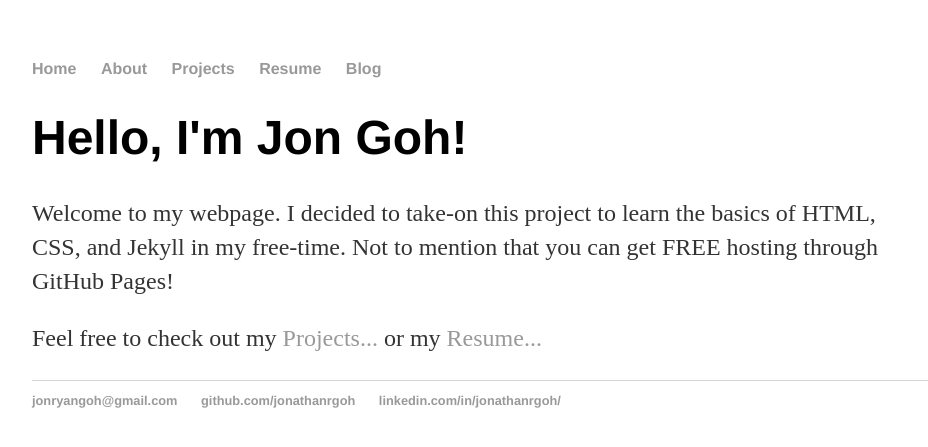
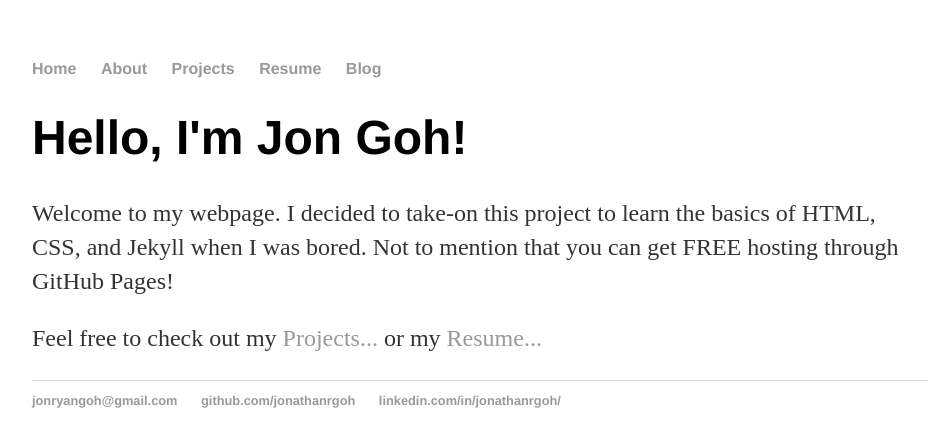
Before and after one commit to jonathanrgoh/jonathanrgoh.github.io, a Jekyll site: the page built from index.html, in a window 1280 px wide. Shown: the top 447 px of the page, without its empty margins (160-1088 px from the left). Built offline with Jekyll 4.4.1, drawn with Linux system fonts in a browser that asks for light colours.

Commit message:
Update index.html

```diff
--- a/index.html
+++ b/index.html
@@ -4,7 +4,7 @@ title: Jon Goh, First Website Attempt
 ---
 <div class="blurb">
 	<h1>Hello, I'm Jon Goh!</h1>
-	<p>Welcome to my webpage. I decided to take-on this project to learn the basics of HTML, CSS, and Jekyll in my free-time. Not to mention that you can get FREE hosting through GitHub Pages!</p>
+	<p>Welcome to my webpage. I decided to take-on this project to learn the basics of HTML, CSS, and Jekyll when I was bored. Not to mention that you can get FREE hosting through GitHub Pages!</p>
 	<p>Feel free to check out my <a href="/projects">Projects...</a> or my <a href="/resume">Resume...</a> </p>
 
 </div><!-- /.blurb -->
```
